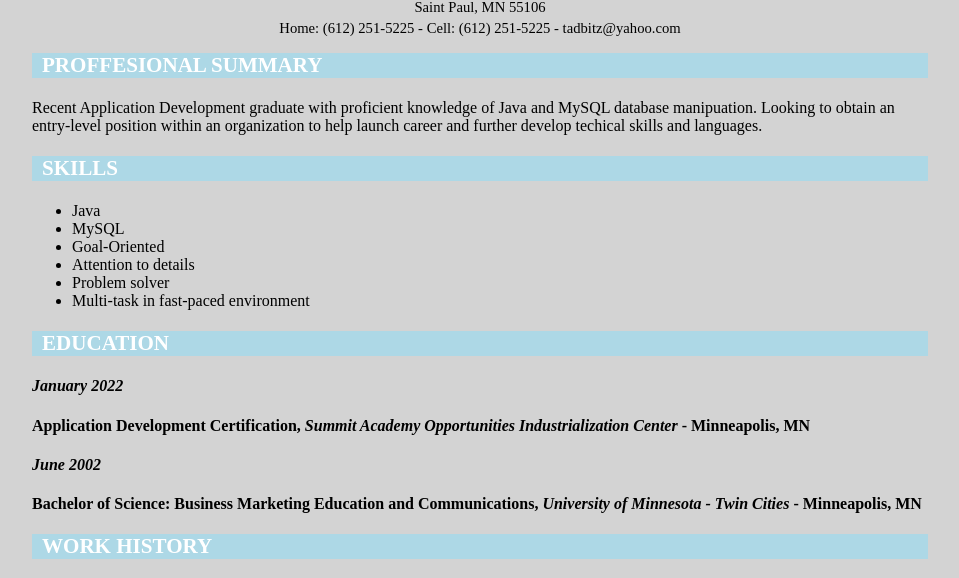
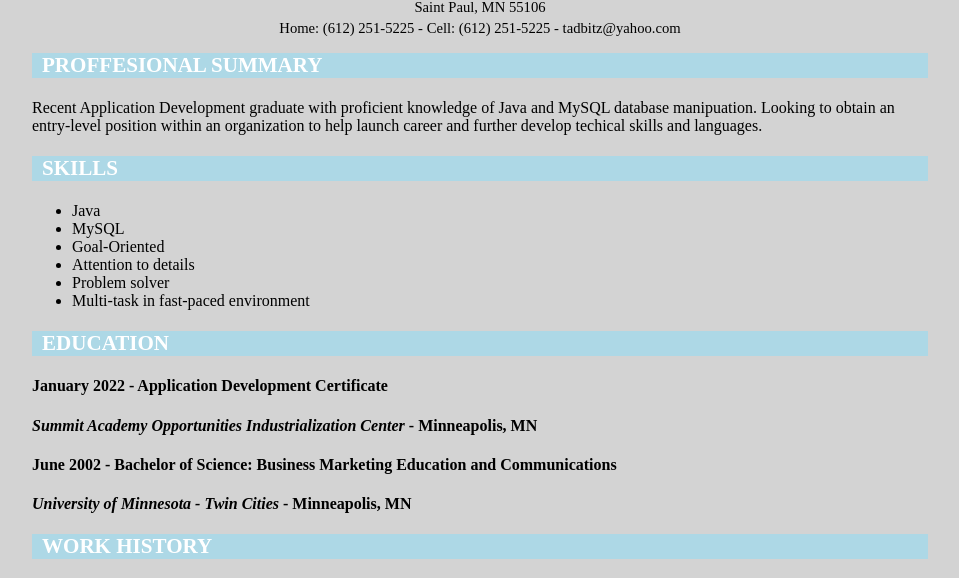
Before and after one commit to Tadbitz001/Tadbitz001.github.io, a plain HTML site: page index.html in a window 1280 px wide. Shown: the part 158-736 px from the top of the page, without its empty margins (160-1119 px from the left). Drawn offline with Linux system fonts and the light colour scheme.

Commit message:
Update index.html

```diff
--- a/index.html
+++ b/index.html
@@ -41,10 +41,10 @@
     <h3> EDUCATION</h3>
   </div>
   <div>
-    <h4> <i>January 2022</i></h4>
-    <h4> Application Development Certification, <i>Summit Academy Opportunities Industrialization Center</i> - Minneapolis, MN </h4>
-    <h4> <i>June 2002</i></h4>
-    <h4> Bachelor of Science: Business Marketing Education and Communications, <i>University of Minnesota - Twin Cities</i> - Minneapolis, MN</h4>
+    <h4> January 2022 - Application Development Certificate</h4>
+    <h4> <i>Summit Academy Opportunities Industrialization Center</i> - Minneapolis, MN </h4>
+    <h4> June 2002 - Bachelor of Science: Business Marketing Education and Communications</h4>
+    <h4> <i>University of Minnesota - Twin Cities</i> - Minneapolis, MN</h4>
   </div>
   <div class="sectionhead">
     <h3>WORK HISTORY</h3>
```
